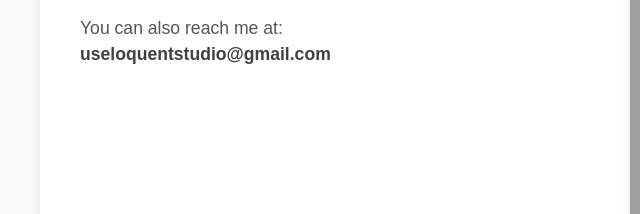
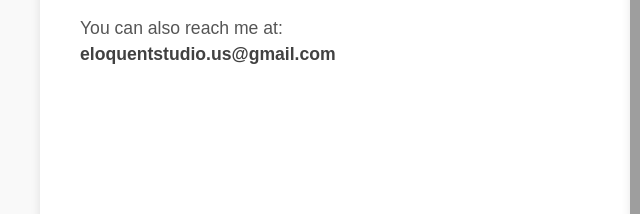
Before and after one commit to pablopolledri/eloquent, a plain HTML site: page contact.html in a window 1280 px wide. Shown: the part 581-795 px from the top of the page, 0-640 px from the left. Drawn offline with Linux system fonts and the light colour scheme; grey boxes are pictures that could not be loaded.

Commit message:
Update contact.html

```diff
--- a/contact.html
+++ b/contact.html
@@ -37,7 +37,7 @@
       </p>
       <p>
         You can also reach me at:<br>
-          <a href="mailto:useloquentstudio@gmail.com" class="email">useloquentstudio@gmail.com</a>
+          <a href="mailto:eloquentstudio.us@gmail.com" class="email">eloquentstudio.us@gmail.com</a>
 </p>
     </div>
 
```
